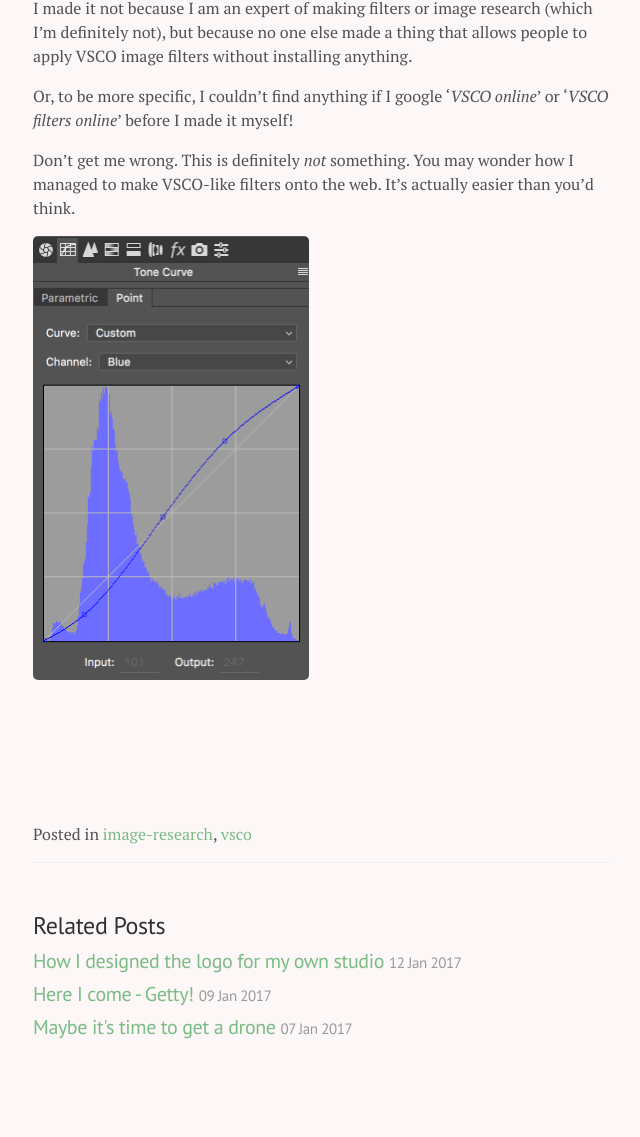
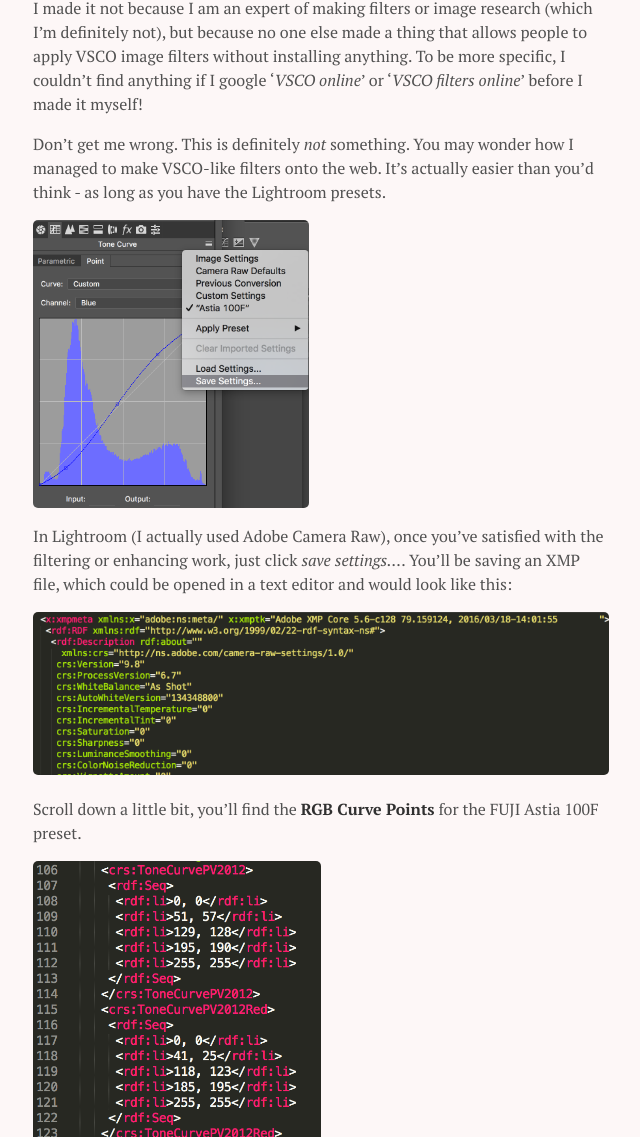
Before and after one commit to maxim-xu/maxim-xu.github.com, a Jekyll site: the page built from _posts/2017-01-30-vsco-like-online.md, in a window 1280 px wide and 1400 px high, scrolled down 1197 px. Shown: the part 263-1400 px from the top of the window, without its empty margins (319-959 px from the left). Built offline with Jekyll 4.4.1, drawn with Linux system fonts in a browser that asks for light colours; comment, search, counter and statistics services are not loaded; before the commit the page ends 2548 px from its top, so only the background shows below that; some of the changed text lies outside the part shown.

Commit message:
update post

```diff
--- a/_posts/2017-01-30-vsco-like-online.md
+++ b/_posts/2017-01-30-vsco-like-online.md
@@ -21,12 +21,32 @@
 Yep. This is my work.
 
 I made it not because I am an expert of making filters or image research (which I'm definitely not), but because
-no one else made a thing that allows people to apply VSCO image filters without installing anything.
-
-Or, to be more specific, I couldn't find anything if I google '_VSCO online_' or '_VSCO filters online_'
+no one else made a thing that allows people to apply VSCO image filters without installing anything. To be more specific, I couldn't find anything if I google '_VSCO online_' or '_VSCO filters online_'
 before I made it myself!
 
 Don't get me wrong. This is definitely _not_ something. You may wonder how I managed to make VSCO-like filters
-onto the web. It's actually easier than you'd think.
+onto the web. It's actually easier than you'd think - as long as you have the Lightroom presets.
 
-<img style="width:48%;display:inline-block; margin-left:0" alt="bw Photo" src="{{ site.baseurl }}/public/images/curve1.png" />
+<img style="width:48%;display:block; margin-left:0" alt="bw Photo" src="{{ site.baseurl }}/public/images/curve1.png" />
+In Lightroom (I actually used Adobe Camera Raw), once you've satisfied with the filtering or enhancing work, just click _save settings..._.
+You'll be saving an XMP file, which could be opened in a text editor and would look like this:
+
+<img style="width:100%;display:inline-block; margin-left:0" alt="bw Photo" src="{{ site.baseurl }}/public/images/xmp-screenshot.png" />
+Scroll down a little bit, you'll find the __RGB Curve Points__ for the FUJI Astia 100F preset.
+
+<img style="width:50%;display:block; margin-left:0" alt="bw Photo" src="{{ site.baseurl }}/public/images/xmp-curves.png" />
+Now that we've got the key optical values of the filter, we're going to implement it in _Javascript_
+ with the help of a canvas manipulation library called [__CamanJS__](http://camanjs.com/).
+
+<img style="width:100%;display:block; margin-left:0" alt="bw Photo" src="{{ site.baseurl }}/public/images/astia-js.png" />
+Add a little bit saturation value to colorize a little...<br />
+Add a little bit noise (grain) to make it more like a film photo...<br />
+Finally, set the RGB curves, which really is the essentail part of the filter...
+Done!
+
+__Before__
+<img style="width:100%;display:block; margin-left:0" alt="bw Photo" src="{{ site.baseurl }}/public/images/vsco-before.jpg" />
+__After__ (FUJI Astia 100F )
+<img style="width:100%;display:block; margin-left:0" alt="bw Photo" src="{{ site.baseurl }}/public/images/vsco-after.jpeg" />
+
+It's not perfect, and I doubt it'll ever be...But at least it works!
```
Also changed, not shown: public/images/astia-js.png (added), public/images/curve1.png, public/images/vsco-after.jpeg (added), public/images/vsco-before.jpg (added), public/images/xmp-curves.png (added), public/images/xmp-screenshot.png (added), 1 other file.
